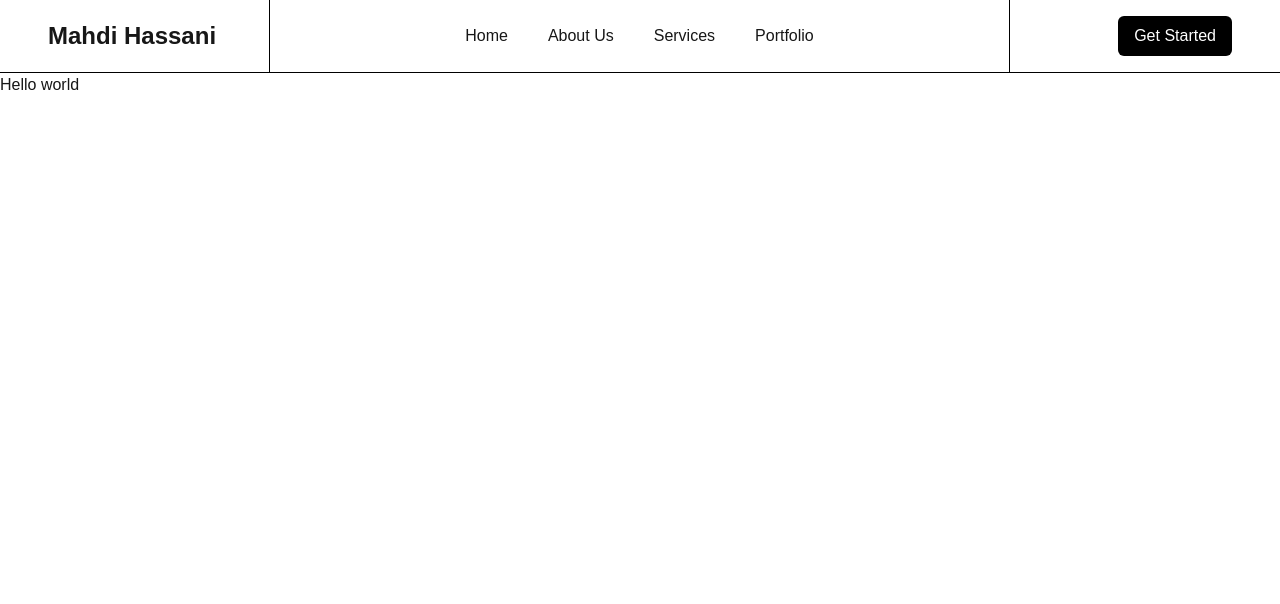
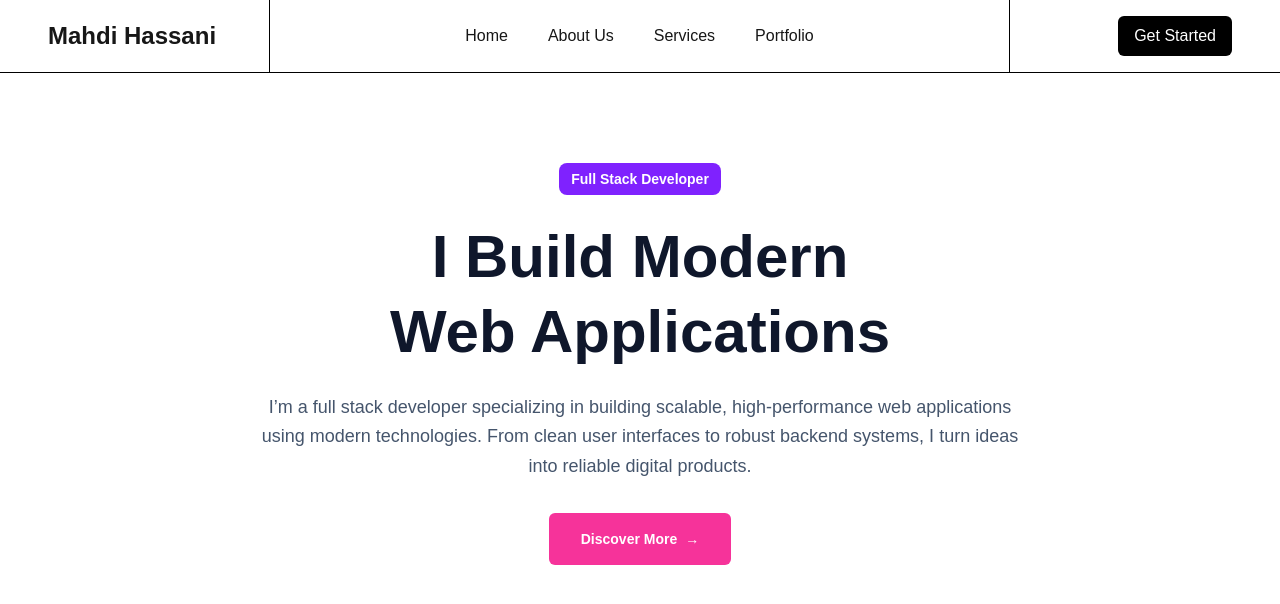
Before and after one commit to mahdihassani12/Portfolio, a Next.js app: page / in a window 1280 px wide. Shown: the top 604 px of the page. Built offline with nearby package versions, Linux system fonts and the light colour scheme.

Commit message:
adding hero section

```diff
--- a/app/page.tsx
+++ b/app/page.tsx
@@ -1,5 +1,9 @@
+import Hero from "@/components/layout/Hero";
+
 export default function Home() {
   return (
-    <div>Hello world</div>
+    <main>
+      <Hero />
+    </main>
   );
 }
--- /dev/null
+++ b/components/layout/Hero.tsx
@@ -0,0 +1,49 @@
+export default function Hero() {
+    return (
+        <section className="min-h-[400px] flex items-center py-0 sm:py-[90px]">
+            <div className="container mx-auto px-0 sm:px-6">
+                <div className="mx-auto max-w-3xl text-center">
+                    {/* Badge */}
+                    <span className="inline-block mb-4 sm:mb-6 rounded-lg bg-violet-600 px-3 py-1.5 text-xs sm:text-sm font-semibold text-white">
+                        Full Stack Developer
+                    </span>
+
+                    {/* Heading */}
+                    <h1 className="
+            mb-4 sm:mb-6
+            text-2xl sm:text-4xl md:text-5xl lg:text-6xl
+            font-extrabold leading-tight text-slate-900
+          ">
+                        I Build Modern <br />
+                        Web Applications
+                    </h1>
+
+                    {/* Description */}
+                    <p className="
+            mb-6 sm:mb-8
+            text-sm sm:text-base md:text-lg
+            leading-relaxed text-slate-600
+          ">
+                        I’m a full stack developer specializing in building scalable,
+                        high-performance web applications using modern technologies.
+                        From clean user interfaces to robust backend systems, I turn
+                        ideas into reliable digital products.
+                    </p>
+
+                    {/* CTA */}
+                    <button className="
+            inline-flex items-center gap-2
+            rounded-md bg-pink-500
+            px-6 py-3 sm:px-8 sm:py-4
+            text-xs sm:text-sm
+            font-semibold text-white
+            transition hover:bg-pink-600
+          ">
+                        Discover More
+                        <span aria-hidden>→</span>
+                    </button>
+                </div>
+            </div>
+        </section>
+    );
+}
```
Also changed, not shown: 1 other file (tests, documents, lock files or other folders).
